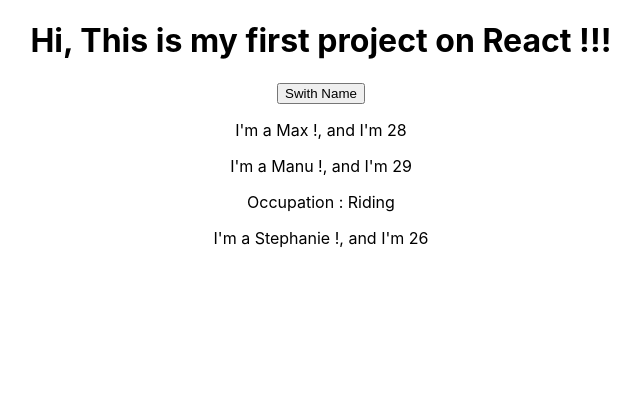
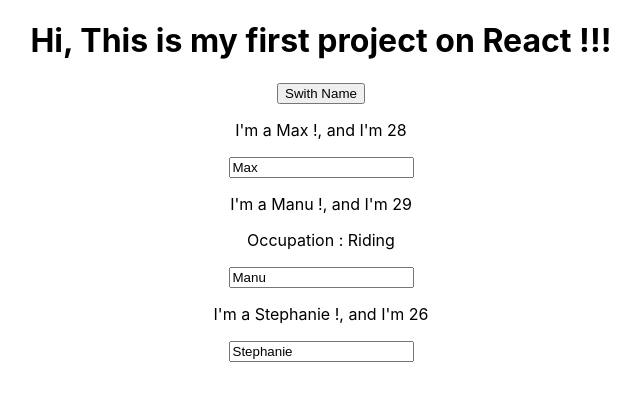
Before and after one commit to VioStanJ/Stan_TP_React, a React (Create React App) app: page / in a window 1280 px wide. Shown: the top 400 px of the page, without its empty margins (319-959 px from the left). Built offline with nearby package versions, Linux system fonts and the light colour scheme.

Commit message:
on changed event on input person

```diff
--- a/src/App.js
+++ b/src/App.js
@@ -23,6 +23,16 @@ class App extends Component{
     });
   }
 
+  nameChange = (event) => {
+    this.setState({
+      persons : [
+        {name : "Max", age : 28},
+        {name : event.target.value, age : 29},
+        {name : "Stephanie", age : 24}
+      ]
+    });
+  }
+
   render() {
     return (
       <div className="App" id="good">
@@ -30,7 +40,8 @@ class App extends Component{
         <button onClick={this.switchNameHandle.bind(this,"Maximus")}>Swith Name</button>
         <Person name={this.state.persons[0].name} age={this.state.persons[0].age}/>
         <Person name={this.state.persons[1].name} age={this.state.persons[1].age}
-            click={ () => this.switchNameHandle("Max !!!")}>
+            click={ () => this.switchNameHandle("Max !!!")}
+            changed={this.nameChange}>
           Occupation : Riding
         </Person>
         <Person name={this.state.persons[2].name} age={this.state.persons[2].age}/>
--- a/src/Person/Person.js
+++ b/src/Person/Person.js
@@ -5,6 +5,7 @@ const person = (props) =>{
         <div>
             <p onClick={props.click}>I'm a {props.name} !, and I'm {props.age} </p>
             <p>{props.children}</p>
+            <input type="text" onChange={props.changed} value={props.name}/>
         </div>
     );
 }
```
